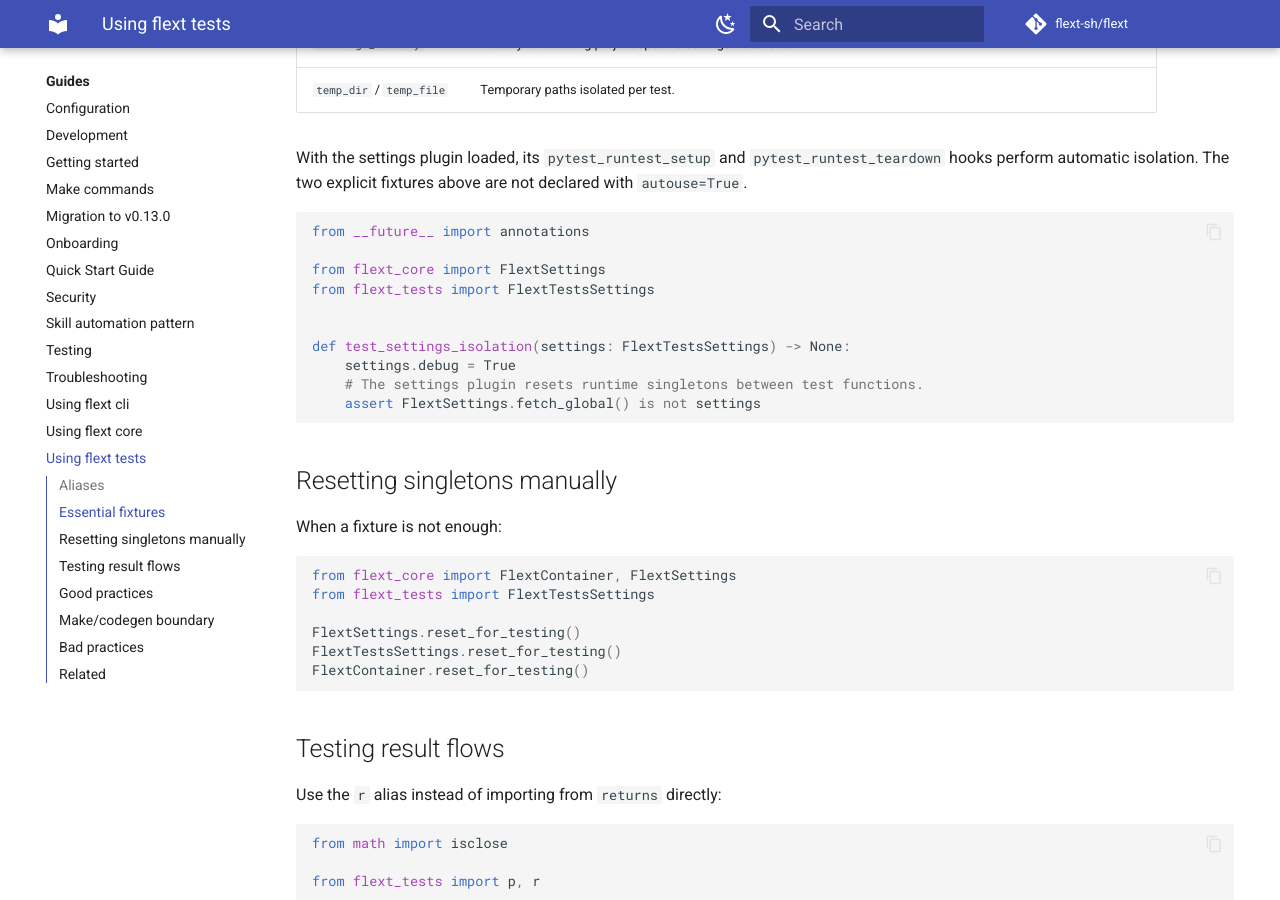
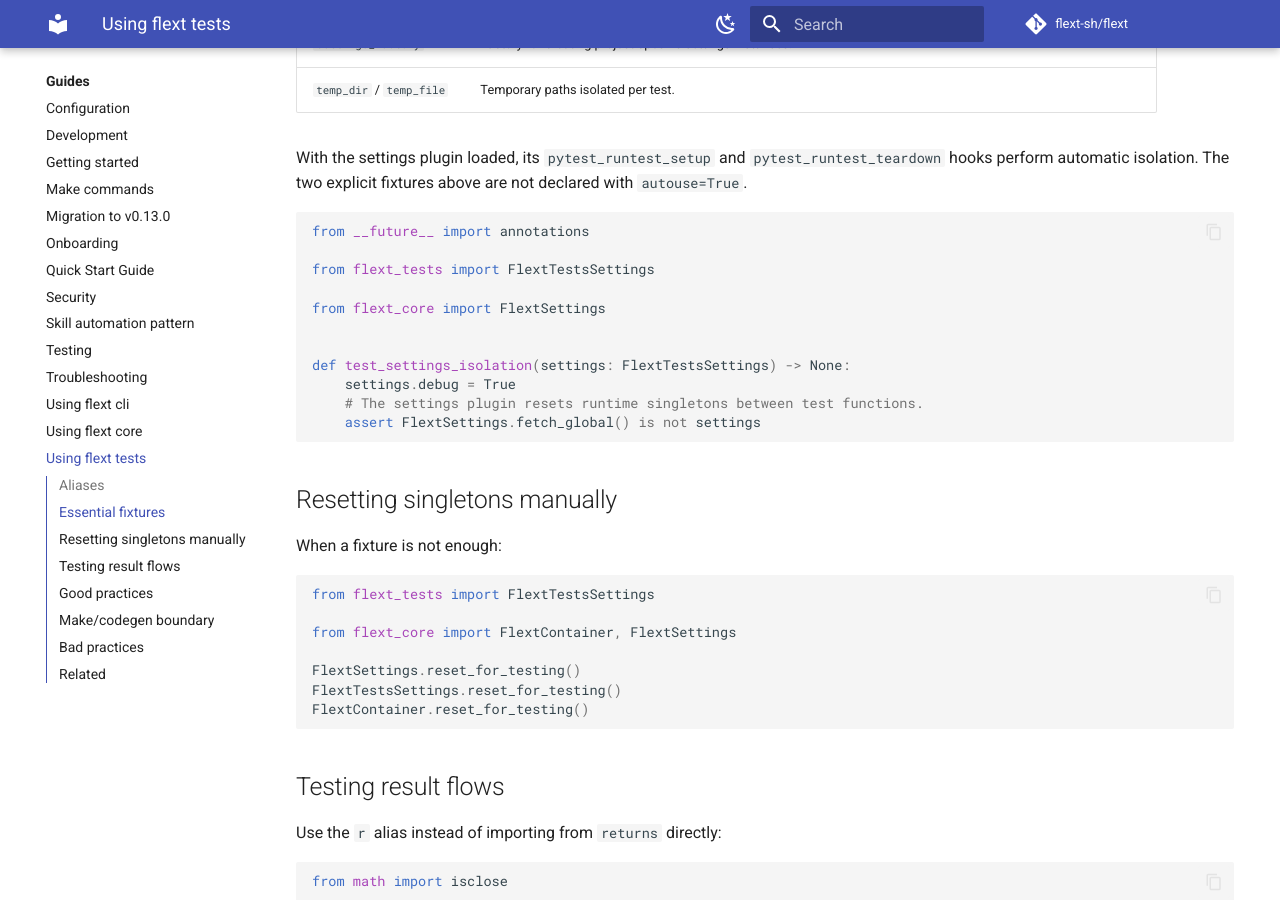
Before and after one commit to flext-sh/flext-plugin, an MkDocs documentation site: the page built from docs/guides/using-flext-tests.md, in a window 1280 px wide and 900 px high, scrolled down 1532 px. Built offline with MkDocs 1.6.1 and Material for MkDocs 9.7.7, drawn with Linux system fonts in a browser that asks for light colours; comment, search, counter and statistics services are not loaded.

Commit message:
docs: commit the make docs fixed point (audit OK, catalog present)

````diff
--- a/docs/guides/using-flext-tests.md
+++ b/docs/guides/using-flext-tests.md
@@ -64,8 +64,9 @@ above are not declared with `autouse=True`.
 ```python
 from __future__ import annotations
 
+from flext_tests import FlextTestsSettings
+
 from flext_core import FlextSettings
-from flext_tests import FlextTestsSettings
 
 
 def test_settings_isolation(settings: FlextTestsSettings) -> None:
@@ -79,8 +80,9 @@ def test_settings_isolation(settings: FlextTestsSettings) -> None:
 When a fixture is not enough:
 
 ```python
+from flext_tests import FlextTestsSettings
+
 from flext_core import FlextContainer, FlextSettings
-from flext_tests import FlextTestsSettings
 
 FlextSettings.reset_for_testing()
 FlextTestsSettings.reset_for_testing()
````
